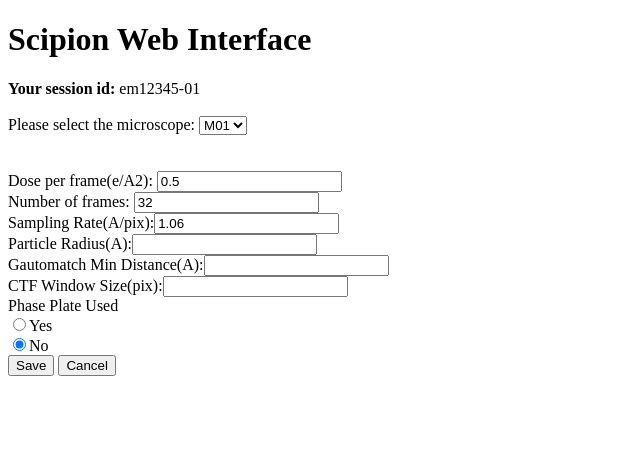
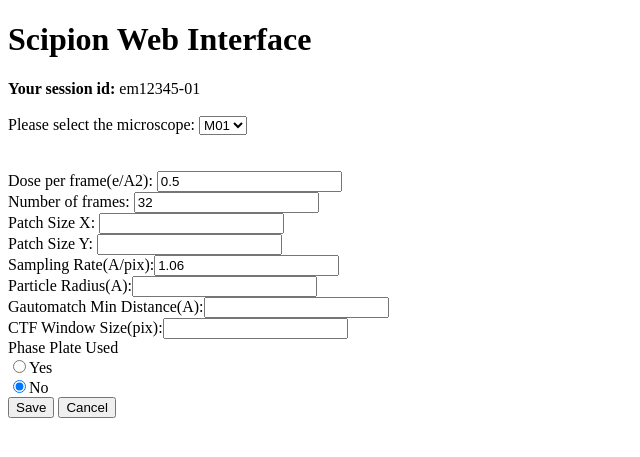
Before and after one commit to joshua4289/scipion_webapp_gui, a Flask app: page / in a window 1280 px wide. Shown: the top 457 px of the page, without its empty margins (0-640 px from the left). Run offline with Flask 2, Linux system fonts and the light colour scheme.

Commit message:
added patches

```diff
--- a/scratch/pycharm/projects/flasktest/templates/index.html
+++ b/scratch/pycharm/projects/flasktest/templates/index.html
@@ -28,6 +28,8 @@
             <label id="scipion_msg_label"></label><br>
             <label>Dose per frame(e/A2): <input type="text" id="scipion_dose"></label><br>
             <label>Number of frames: <input type="text" id="scipion_n_frames"></label><br>
+	    <label>Patch Size X: <input type="text" id="scipion_patch_x"></label><br>
+	    <label>Patch Size Y: <input type="text" id="scipion_patch_y"></label><br>
             <label>Sampling Rate(A/pix):<input type="text" id="scipion_sampling_rate"></label><br>
             <label>Particle Radius(A):<input type="text" id="scipion_particle_size"></label><br>
             <label>Gautomatch Min Distance(A):<input type="text" id="scipion_min_dist"></label><br>
```
